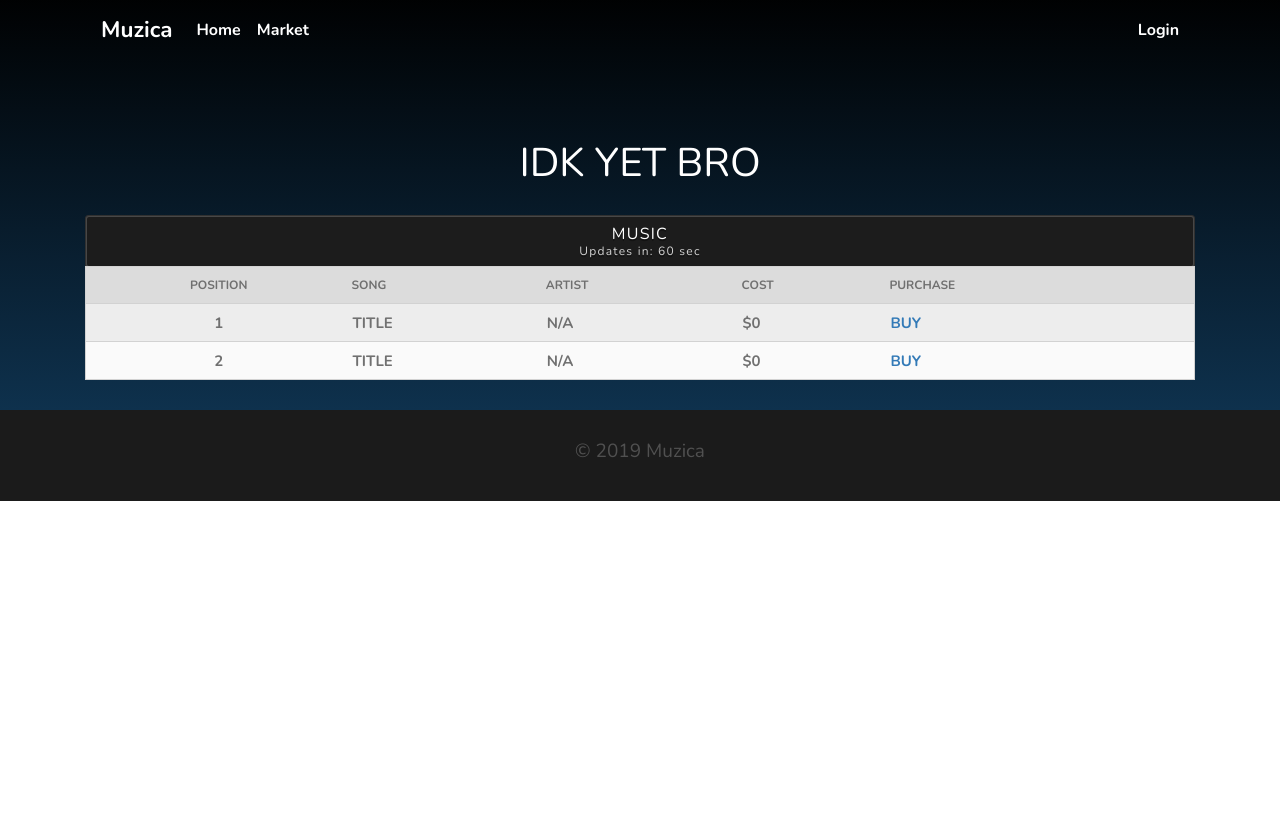
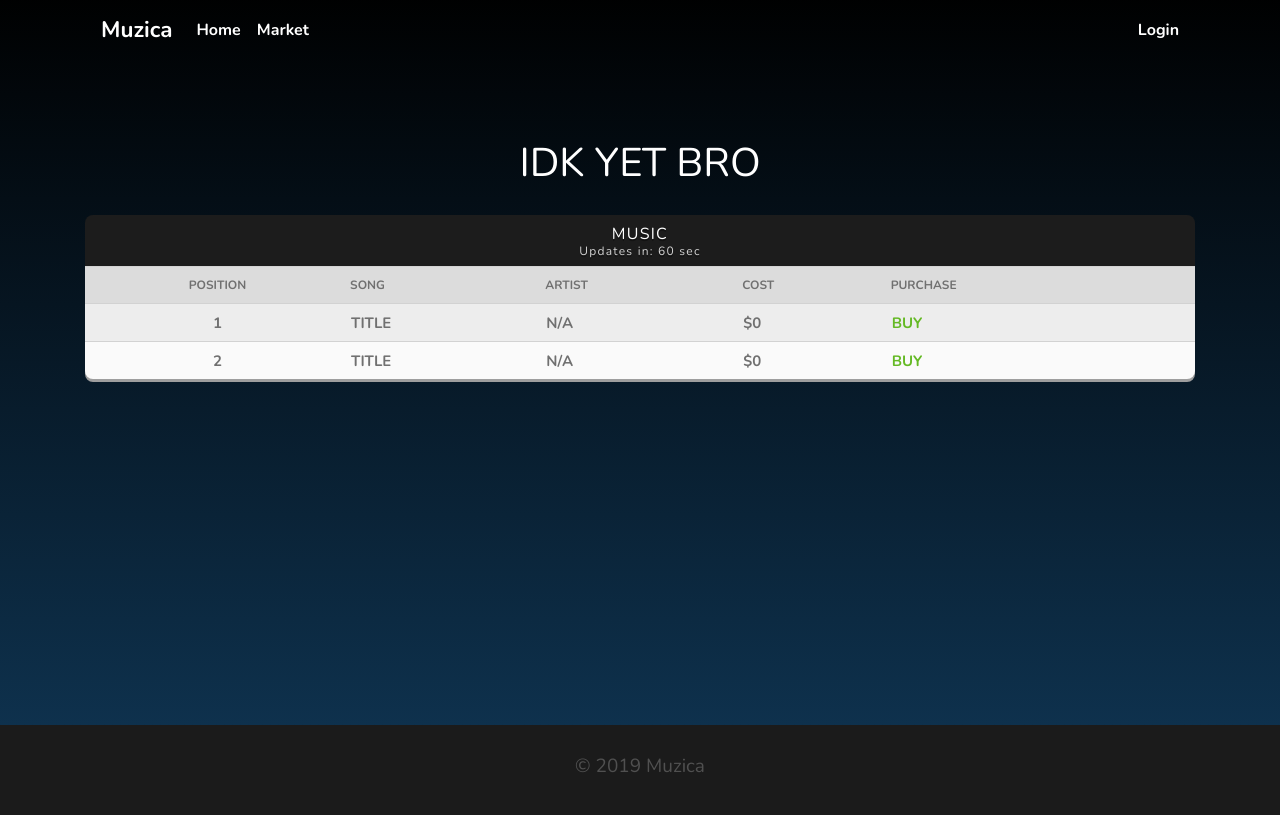
Before and after one commit to alexbarksdale/Muzica, a Flask app: page /market in a window 1280 px wide. Before the commit the page ends 501 px from the top, so only its background shows below. Run offline with Flask 2, Linux system fonts and the light colour scheme; some libraries are stand-ins or nearby versions.

Commit message:
➕ Market page style

```diff
--- a/static/css/style.css
+++ b/static/css/style.css
@@ -187,6 +187,7 @@
   background: -webkit-gradient(linear, left top, left bottom, from(black), to(#0e314d));
   background: linear-gradient(180deg, black 0%, #0e314d 100%);
   margin-top: -71px;
+  height: 92vh;
 }
 
 .market-header {
@@ -197,8 +198,7 @@
   color: #fff;
 }
 
-/*leaderboards*/
-.leaderboards-container {
+.shop-container {
   margin-top: 20px;
 }
 
@@ -208,12 +208,11 @@
 }
 
 .ldheader {
-  border-radius: 4px;
+  border-top-left-radius: 8px;
+  border-top-right-radius: 8px;
   text-align: center;
   padding: 10px;
   background-color: #1c1c1c;
-  -webkit-box-shadow: inset 0px 0px 0px 1px rgba(0, 0, 0, 0.32), inset 0 0 0 2px rgba(255, 255, 255, 0.19);
-          box-shadow: inset 0px 0px 0px 1px rgba(0, 0, 0, 0.32), inset 0 0 0 2px rgba(255, 255, 255, 0.19);
 }
 
 .ldheader h1 {
@@ -237,15 +236,18 @@
   margin-top: -2px;
   width: 100%;
   background-color: #fafafa;
-  border: 1px solid #d2d2d2;
+  border-radius: 8px;
+  -webkit-box-shadow: 0px 3px 0px 0px #9e9e9e;
+          box-shadow: 0px 3px 0px 0px #9e9e9e;
 }
 
 .ldtable a {
   text-decoration: none;
-  color: #337ab7;
+  color: #64b924;
 }
 
 .ldtable a:hover {
+  color: #478817;
   text-decoration: none;
 }
 
@@ -262,6 +264,13 @@
   color: #8f8f8f;
 }
 
+.ldtable td h1 {
+  font-size: 15px;
+  font-weight: 700;
+  text-transform: uppercase;
+  color: #707070;
+}
+
 .ldtable th {
   font-size: 12px;
   text-transform: uppercase;
@@ -272,13 +281,6 @@
 .ldtable th:first-of-type {
   font-weight: 700;
   text-align: center;
-}
-
-td h1 {
-  font-size: 15px;
-  font-weight: 700;
-  text-transform: uppercase;
-  color: #707070;
 }
 
 .ldtable-altcolor tbody tr:nth-of-type(odd) {
--- a/static/sass/components/_market.scss
+++ b/static/sass/components/_market.scss
@@ -3,6 +3,7 @@
 .market-container {
     background: linear-gradient(180deg, rgba(0, 0, 0, 1) 0%, rgba(14, 49, 77, 1) 100%);
     margin-top: -71px;
+    height: 92vh;
 }
 
 .market-header {
@@ -12,25 +13,21 @@
     }
 }
 
-/*leaderboards*/
-
-.leaderboards-container {
+.shop-container {
     margin-top: 20px;
 }
 
 /* Table */
-
 .ld {
     margin-bottom: 30px;
 }
 
 .ldheader {
-    border-radius: 4px;
+    border-top-left-radius: 8px;
+    border-top-right-radius: 8px;
     text-align: center;
     padding: 10px;
     background-color: #1c1c1c;
-    box-shadow: inset 0px 0px 0px 1px rgba(0, 0, 0, 0.32),
-        inset 0 0 0 2px rgba(255, 255, 255, 0.19);
 
     h1 {
         font-size: 16px;
@@ -50,13 +47,15 @@
     margin-top: -2px;
     width: 100%;
     background-color: #fafafa;
-    border: 1px solid #d2d2d2;
+    border-radius: 8px;
+    box-shadow: 0px 3px 0px 0px rgb(158, 158, 158);
 
     a {
         text-decoration: none;
-        color: #337ab7;
+        color: $green-btn;
 
         &:hover {
+            color: #478817;
             text-decoration: none;
         }
     }
@@ -72,6 +71,12 @@
     td {
         padding-top: 10px;
         color: #8f8f8f;
+        h1 {
+            font-size: 15px;
+            font-weight: 700;
+            text-transform: uppercase;
+            color: #707070;
+        }
     }
 
     th {
@@ -87,15 +92,6 @@
     }
 }
 
-td {
-    h1 {
-        font-size: 15px;
-        font-weight: 700;
-        text-transform: uppercase;
-        color: #707070;
-    }
-}
-
 .ldtable-altcolor tbody tr:nth-of-type(odd) {
     background-color: rgba(0, 0, 0, 0.05);
 }
--- a/templates/market.html
+++ b/templates/market.html
@@ -13,7 +13,7 @@
     </div>
 
     <!-- TODO: Make modular -->
-    <div class="leaderboards-container">
+    <div class="shop-container">
         <div class="container">
             <div class="row">
                 <div class="col-md-12">
```
Also changed, not shown: 1 other file.
